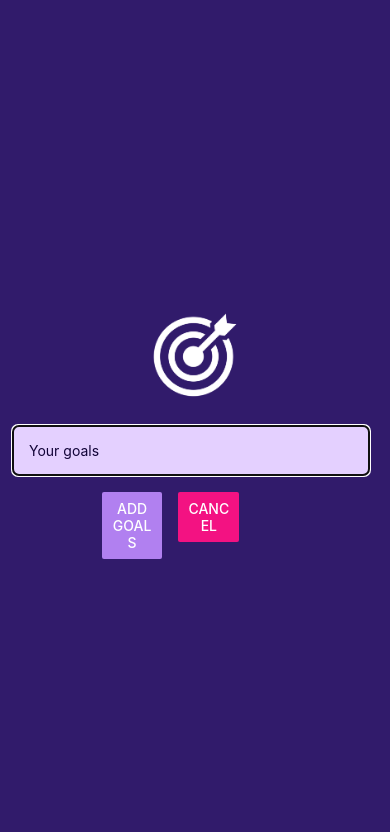
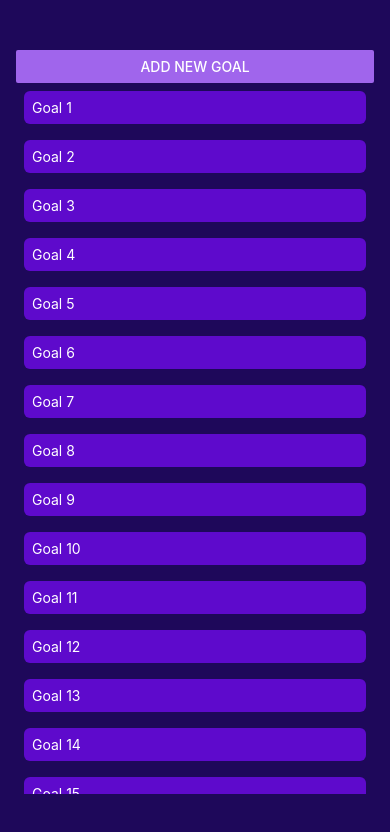
Before and after one commit to nishme0708/RNCourse, a React Native app: screen / in a window 390 px wide. Shown: the top 832 px of the page. Built offline with nearby package versions, Linux system fonts and the light colour scheme.

Commit message:
Update Form component

```diff
--- a/Form.js
+++ b/Form.js
@@ -10,6 +10,7 @@ import {
 } from 'react-native';
 import GoalItem from './components/GoalItem';
 import GoalInput from './components/GoalInput';
+import { StatusBar } from 'expo-status-bar';
 
 const Form = () => {
   const currentGoals = [
@@ -31,30 +32,59 @@ const Form = () => {
     'Goal 16',
   ];
   const [goals, setGoals] = useState(currentGoals);
+  const [openModal, setOpenModal] = useState(false);
+
+  const openModalView = () => {
+    setOpenModal(true);
+  };
+
+  const closeModalView = () => {
+    setOpenModal(false);
+  };
 
   const addGoal = (goalText) => {
     setGoals([...goals, goalText]);
+    closeModalView();
+  };
+  const deleteGoal = (goal) => {
+    setGoals(goals.filter((g) => g != goal));
   };
   return (
+    <>
+      <StatusBar style='light'></StatusBar>
       <View style={styles.appContainer}>
-      <GoalInput addGoal={addGoal}></GoalInput>
+        <Button
+          title='Add New Goal'
+          color='#a065ec'
+          onPress={openModalView}
+        ></Button>
+        {openModal && (
+          <GoalInput
+            addGoal={addGoal}
+            visible={openModal}
+            closeModal={closeModalView}
+          ></GoalInput>
+        )}
         <View style={styles.listContainer}>
           <FlatList
             data={goals}
             keyExtractor={(item, index) => item + index}
             renderItem={(goalData) => {
-            return <GoalItem goal={goalData.item} />;
+              return (
+                <GoalItem goal={goalData.item} handleDelete={deleteGoal} />
+              );
             }}
           ></FlatList>
         </View>
       </View>
+    </>
   );
 };
 
 const styles = StyleSheet.create({
   container: {
     flex: 1,
-    backgroundColor: 'tomato',
+    backgroundColor: '#1e085a',
     alignItems: 'center',
     justifyContent: 'center',
   },
@@ -67,6 +97,8 @@ const styles = StyleSheet.create({
   appContainer: {
     padding: 50,
     flex: 1,
+    paddingHorizontal: 16,
+    backgroundColor: '#1e085a',
   },
   inputContainer: {
     flexDirection: 'row',
```
Lines whose indentation alone changed are shown as unchanged.
